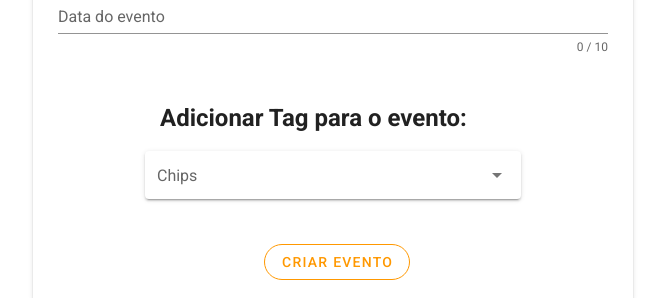
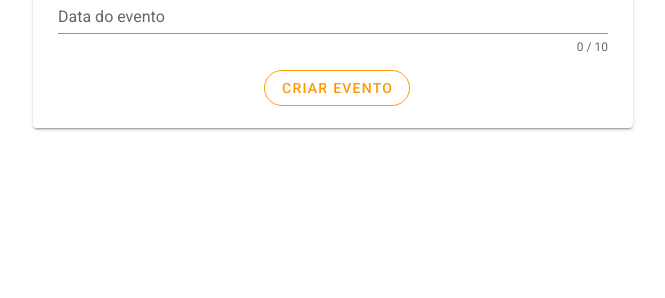
Before and after one commit to marcoasjunior/wep-front, a Vue app: page /#/Event in a window 1280 px wide. Shown: the part 1176-1474 px from the top of the page, without its empty margins (307-972 px from the left). After the commit the page ends 1304 px from the top, so only its background shows below. Built offline with nearby package versions, Linux system fonts and the light colour scheme; a small style sheet from the web is missing; what cloudinary-vue, vue-izitoast would draw is missing.

Commit message:
redirect after event created

```diff
--- a/src/components/cpmEventForm.vue
+++ b/src/components/cpmEventForm.vue
@@ -114,7 +114,7 @@
                 </div>
                 <!-- <l-map ref="myMap"> </l-map> -->
 
-                <div class="p15 ac mw-w-70">
+                <!-- <div class="p15 ac mw-w-70">
 
                   <h2 class="p15">Adicionar Tag para o evento:</h2>
 
@@ -128,7 +128,7 @@
                     multiple
                     solo
                   ></v-select>
-                </div>
+                </div> -->
 
 
                   <v-row align="center">
@@ -348,10 +348,11 @@ export default {
             .then(resp => {
 
               if(resp.status == 200){
-
                 this.$toast.success('Registro efetuado!', 'Hey', {
                   position: "topCenter"
                 })
+                this.$router.push('/Feed')
+                this.eventForm = ''
 
               }
             })
```
